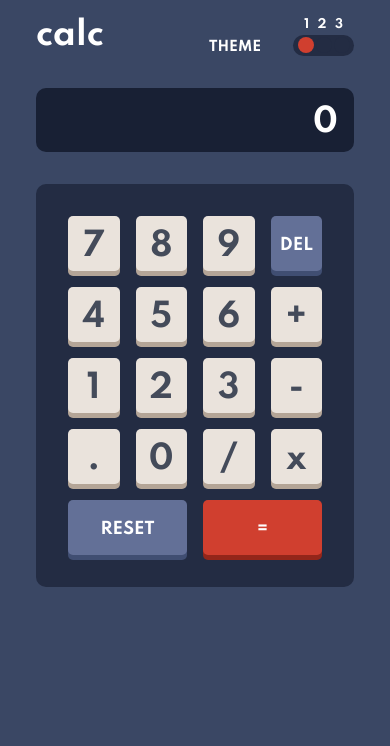
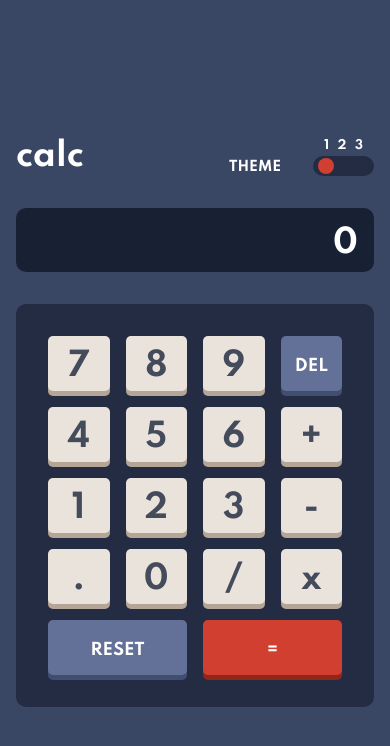
Before and after one commit to vilmis04/calculator-app, a React (Create React App) app: page / in a window 390 px wide. Shown: the top 746 px of the page. Built offline with nearby package versions, Linux system fonts and the light colour scheme.

Commit message:
upd: responsiveness update

```diff
--- a/src/App.css
+++ b/src/App.css
@@ -1,5 +1,6 @@
 #app {
   min-width: 350px;
+  width: 100%;
   max-width: 480px;
   padding: 1rem;
 
--- a/src/index.css
+++ b/src/index.css
@@ -7,8 +7,15 @@
   font-family: 'Spartan', sans-serif;
 }
 
-body {
+body,
+#root {
   display: flex;
   justify-content: center;
   align-items: center;
+  height: 100vh;
+  width: 100vw;
 }
+
+#root {
+  width: 100%;
+}
```
